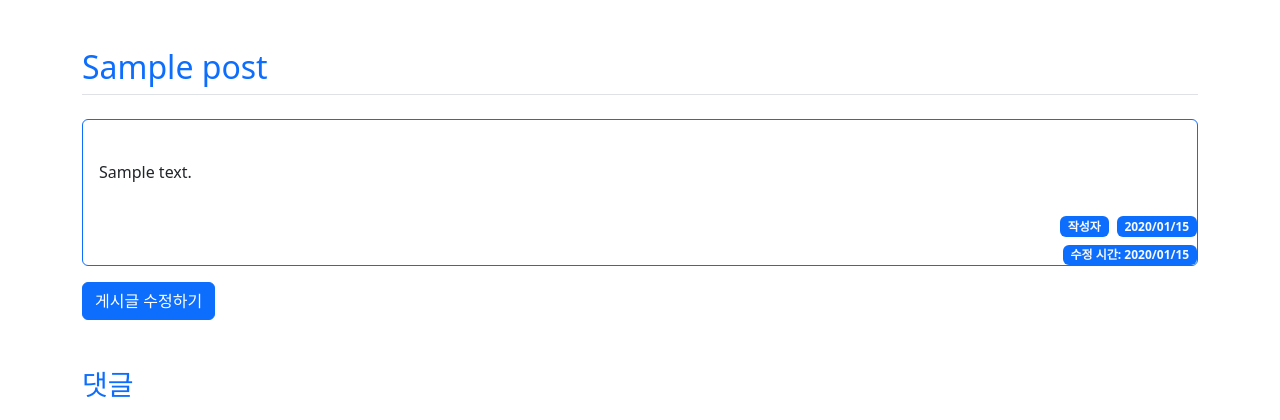
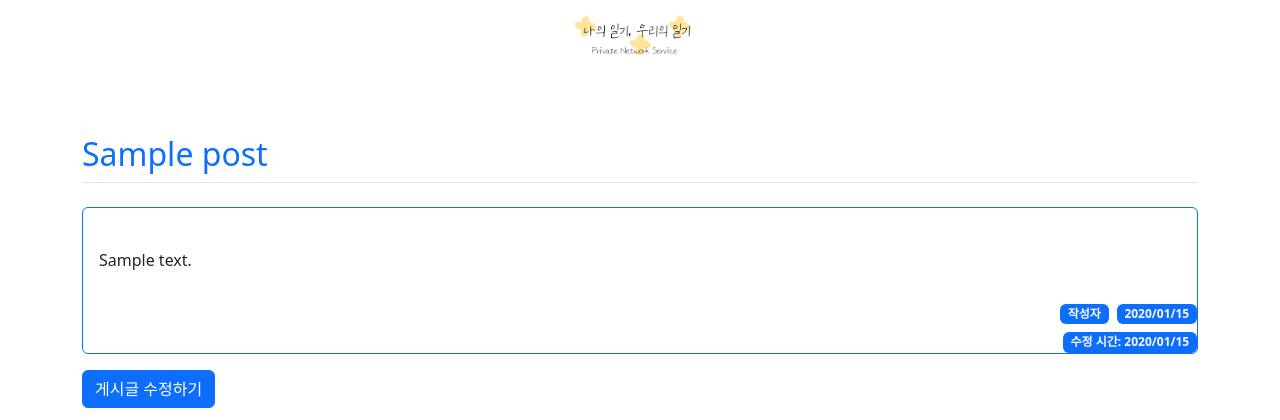
Before and after one commit to TakSung/web-board, a Flask app: template templates/post_detail.html in a window 1280 px wide. Shown: the top 420 px of the page. Run offline with Flask 2, Linux system fonts and the light colour scheme; the template is opened without the code that fills it: most values are stand-ins (such as "Sample title", 1, 10 or a date in 2020).

Commit message:
💄 feat : post_detail -> main

```diff
--- a/templates/post_detail.html
+++ b/templates/post_detail.html
@@ -8,6 +8,9 @@
     <link href="https://cdn.jsdelivr.net/npm/bootstrap@5.3.0/dist/css/bootstrap.min.css" rel="stylesheet">
 </head>
 <body>
+    <ul class="nav col-12 col-md-auto mb-5 justify-content-center mb-md-0">
+        <li><h2><a href="{{url_for("index")}}" class="nav-link px-2 link-secondary"><img src="{{ url_for('static', filename='main.png') }}" alt="Logo" style="width: 150px"></a></h2></li>
+    </ul>
     <div class="container my-5">
         <!-- 게시글 상세보기 -->
         <h2 class="border-bottom pb-2 mb-4 text-primary">{{ post.title }}</h2>
```
Also changed, not shown: static/main.png (added).
